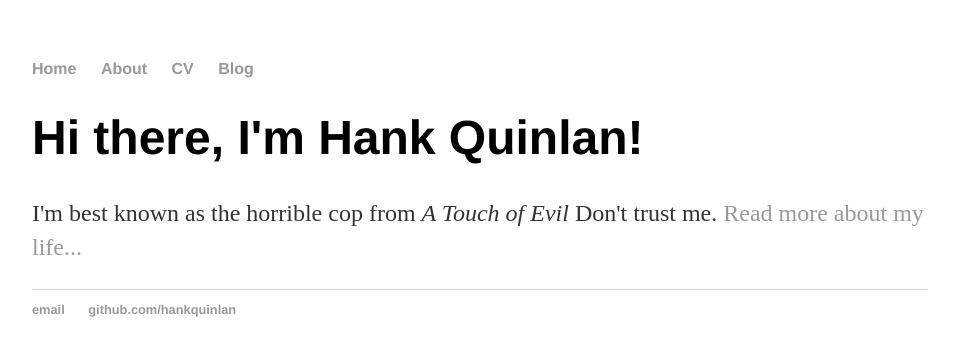
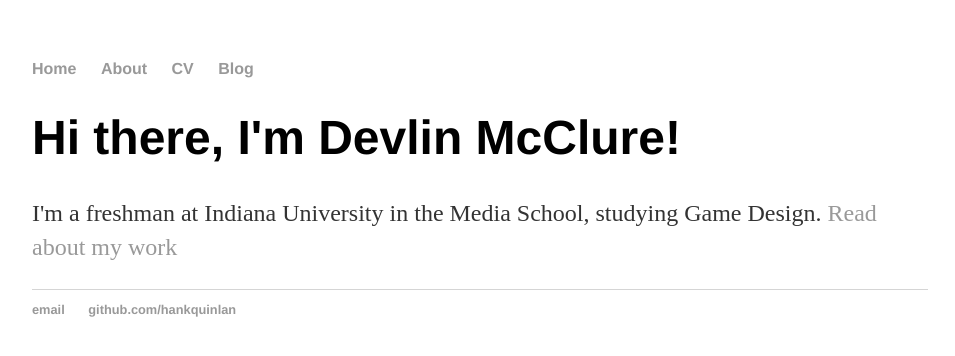
Before and after one commit to devmcclu/devmcclu.github.io-old, a Jekyll site: the page built from index.html, in a window 1280 px wide. Shown: the top 356 px of the page, without its empty margins (160-1115 px from the left). Built offline with Jekyll 4.4.1, drawn with Linux system fonts in a browser that asks for light colours.

Commit message:
Update index.html

```diff
--- a/index.html
+++ b/index.html
@@ -1,8 +1,8 @@
 ---
 layout: default
-title: Hank Quinlan, Horrible Cop
+title: Devlin McClure
 ---
 <div class="blurb">
-	<h1>Hi there, I'm Hank Quinlan!</h1>
-	<p>I'm best known as the horrible cop from <em>A Touch of Evil</em> Don't trust me. <a href="/about">Read more about my life...</a></p>
+	<h1>Hi there, I'm Devlin McClure!</h1>
+	<p>I'm a freshman at Indiana University in the Media School, studying Game Design. <a href="/about">Read about my work</a></p>
 </div><!-- /.blurb -->
```
